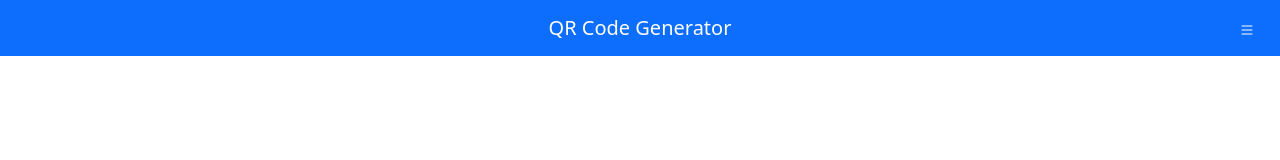
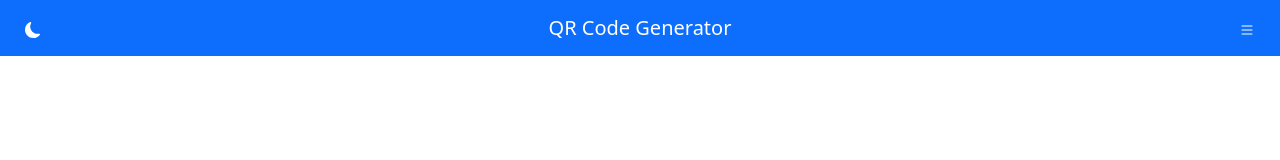
Before and after one commit to jamedeus/qr-generator, a React app: page / in a window 1280 px wide. Shown: the top 160 px of the page. Built offline with nearby package versions, Linux system fonts and the light colour scheme; the HTML template or start-up script is replaced by a standard one.

Commit message:
React port: Add light/dark mode button

```diff
--- a/src/App.js
+++ b/src/App.js
@@ -8,6 +8,7 @@ import Container from 'react-bootstrap/Container';
 import ContactForm from './ContactForm';
 import WifiForm from './WifiForm';
 import LinkForm from './LinkForm';
+import { DarkModeButton } from './DarkMode';
 import { List, PersonLinesFill, Wifi, Link45deg } from 'react-bootstrap-icons';
 
 function App() {
@@ -120,8 +121,10 @@ function App() {
             {/* Fixed nav bar reserves space */}
             <Navbar fixed="top" variant="dark" className="bg-primary">
                 <Container fluid>
-                    {/* Hidden button keeps title centered*/}
-                    <Button className="invisible"><List /></Button>
+                    {/* Dark mode switch */}
+                    <DarkModeButton />
+
+                    {/* Header */}
                     <Navbar.Brand className="mx-auto">QR Code Generator</Navbar.Brand>
 
                     {/* Dropdown to select QR Code type */}
--- a/src/DarkMode.js
+++ b/src/DarkMode.js
@@ -1,5 +1,7 @@
-import React, { createContext, useState, useEffect } from 'react';
+import React, { createContext, useState, useEffect, useContext } from 'react';
 import PropTypes from 'prop-types';
+import Button from 'react-bootstrap/Button';
+import { BrightnessHighFill, MoonFill } from 'react-bootstrap-icons';
 
 const ThemeContext = createContext();
 
@@ -38,3 +40,31 @@ export const ThemeProvider = ({ children }) => {
 ThemeProvider.propTypes = {
     children: PropTypes.node,
 };
+
+export const DarkModeButton = () => {
+    // Get theme state + hook to change
+    const { theme, setTheme } = useContext(ThemeContext);
+
+    switch(theme) {
+        case "light":
+            return (
+                <Button
+                    className="my-auto"
+                    title="Switch to dark mode"
+                    onClick={(() => {setTheme('dark');})}
+                >
+                    <MoonFill />
+                </Button>
+            );
+        case "dark":
+            return (
+                <Button
+                    className="my-auto"
+                    title="Switch to light mode"
+                    onClick={(() => {setTheme('light');})}
+                >
+                    <BrightnessHighFill />
+                </Button>
+            );
+    }
+};
```
